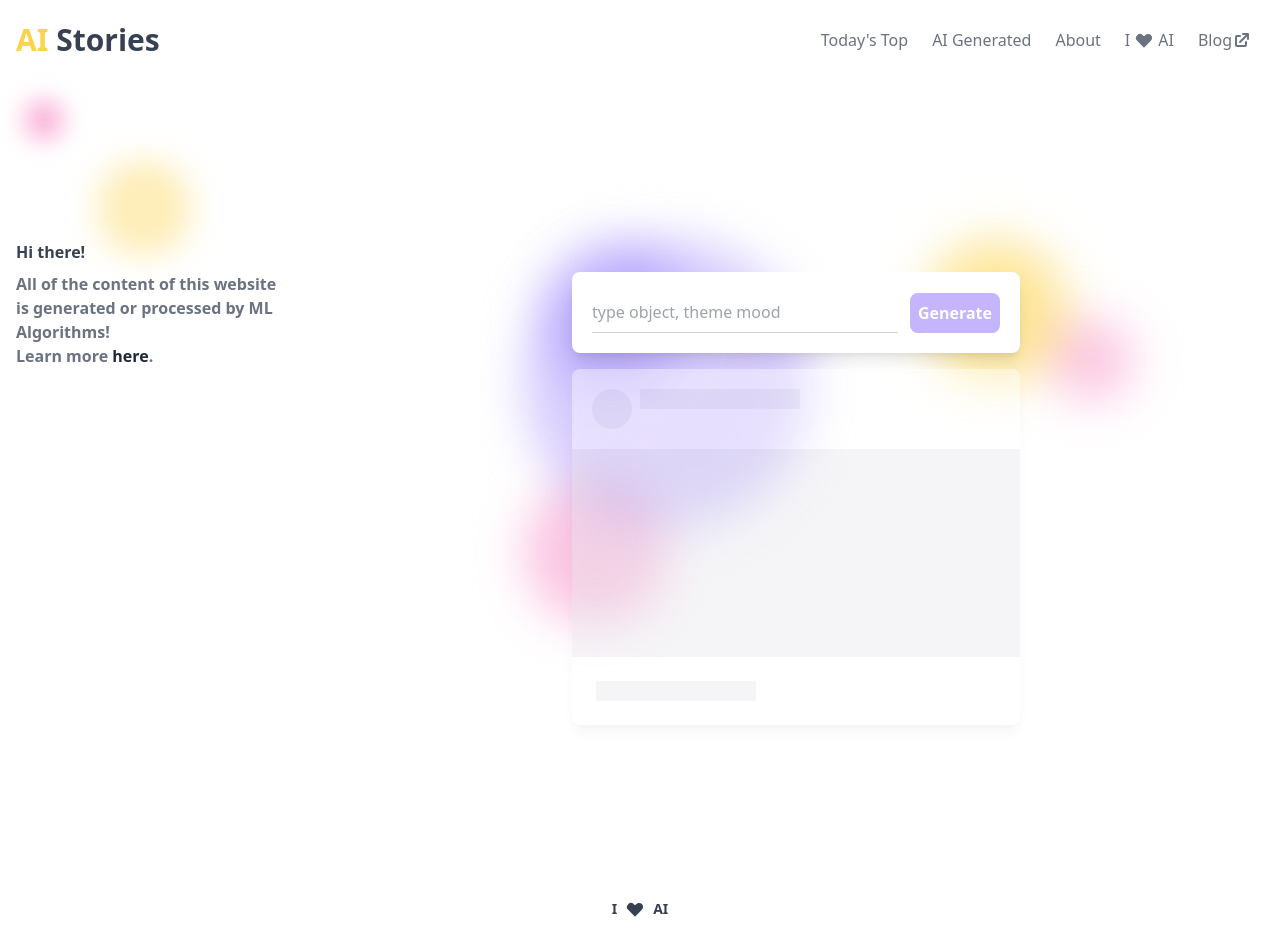
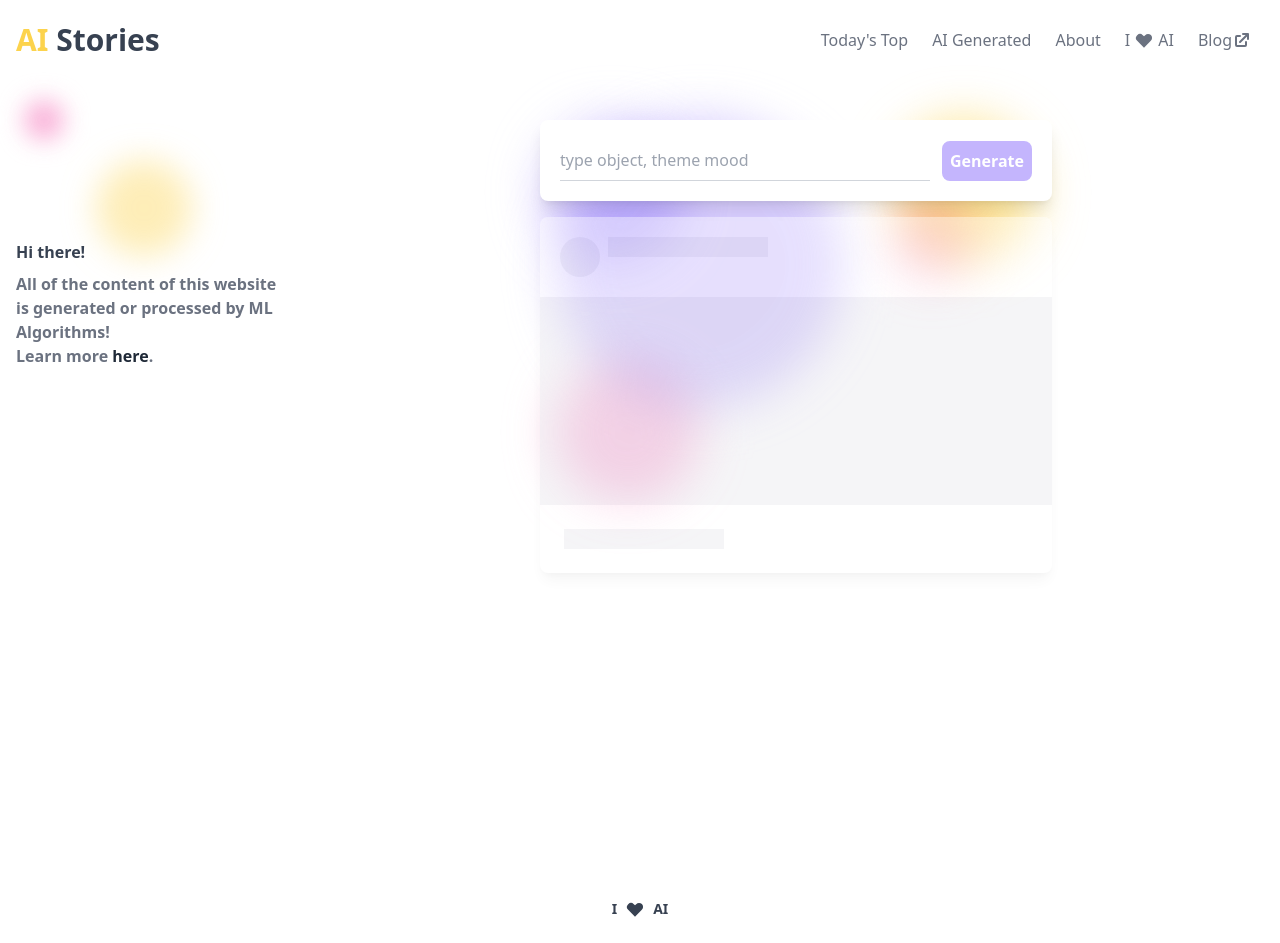
Before and after one commit to bkirova/nextjstrends, a Next.js app: page /generated in a window 1280 px wide. Built offline with nearby package versions, Linux system fonts and the light colour scheme.

Commit message:
feat: add styles

```diff
--- a/pages/generated.js
+++ b/pages/generated.js
@@ -5,16 +5,16 @@ export default function Generated() {
     return (
         <Layout>
 
-            <div className="mt-40 flex items-center justify-center px-16">
+            <div className="mt-10 mb-10 flex items-center justify-center">
             <div className="relative w-full max-w-lg">
-                <div className="absolute top-60 -left-4 w-36 h-36 bg-pink-300 rounded-full mix-blend-multiply filter blur-xl opacity-90 animate-pulse"></div>
-                <div className="absolute top-0 -left-4 w-72 h-72 bg-purple-300 rounded-full mix-blend-multiply filter blur-xl opacity-70"></div>
+                <div className="absolute top-60 left-4 w-36 h-36 bg-pink-300 rounded-full mix-blend-multiply filter blur-xl opacity-90 animate-pulse"></div>
+                <div className="absolute top-0 left-4 w-72 h-72 bg-purple-300 rounded-full mix-blend-multiply filter blur-xl opacity-70"></div>
 
-                <div className="absolute top-0 -right-4 w-36 h-36 bg-yellow-300 rounded-full mix-blend-multiply filter blur-xl opacity-70 animate-pulse "></div>
-                <div className="absolute top-20 -right-20 w-20 h-20 bg-pink-300 rounded-full mix-blend-multiply filter blur-xl opacity-90 animate-pulse "></div>
+                <div className="absolute top-0 right-4 w-36 h-36 bg-yellow-300 rounded-full mix-blend-multiply filter blur-xl opacity-70 animate-pulse "></div>
+                <div className="absolute top-20 right-20 w-20 h-20 bg-pink-300 rounded-full mix-blend-multiply filter blur-xl opacity-90 animate-pulse "></div>
 
                 <div className="absolute top-100 right-500 w-36 h-36 bg-purple-300 rounded-full mix-blend-multiply filter blur-xl opacity-70 animate-pulse"></div>
-                <div className="m-8 relative space-y-4">
+                <div className="w-full relative space-y-4">
 
                     <div className="p-5 bg-white rounded-lg flex items-center justify-between space-x-8 shadow-lg">
                         <div className="flex-1 flex justify-between items-center">
@@ -25,7 +25,7 @@ export default function Generated() {
                         </button>
                         </div>
                     </div>
-                <div className="bg-white rounded-lg flex flex-col shadow-lg opacity-40">
+                    <div className="bg-white  rounded-lg flex flex-col shadow-lg opacity-40">
                         <div className="flex p-5">
                             <div data-placeholder className="mr-2 h-10 w-10 rounded-full overflow-hidden relative bg-gray-200">
 
```
Lines whose indentation alone changed are shown as unchanged.
